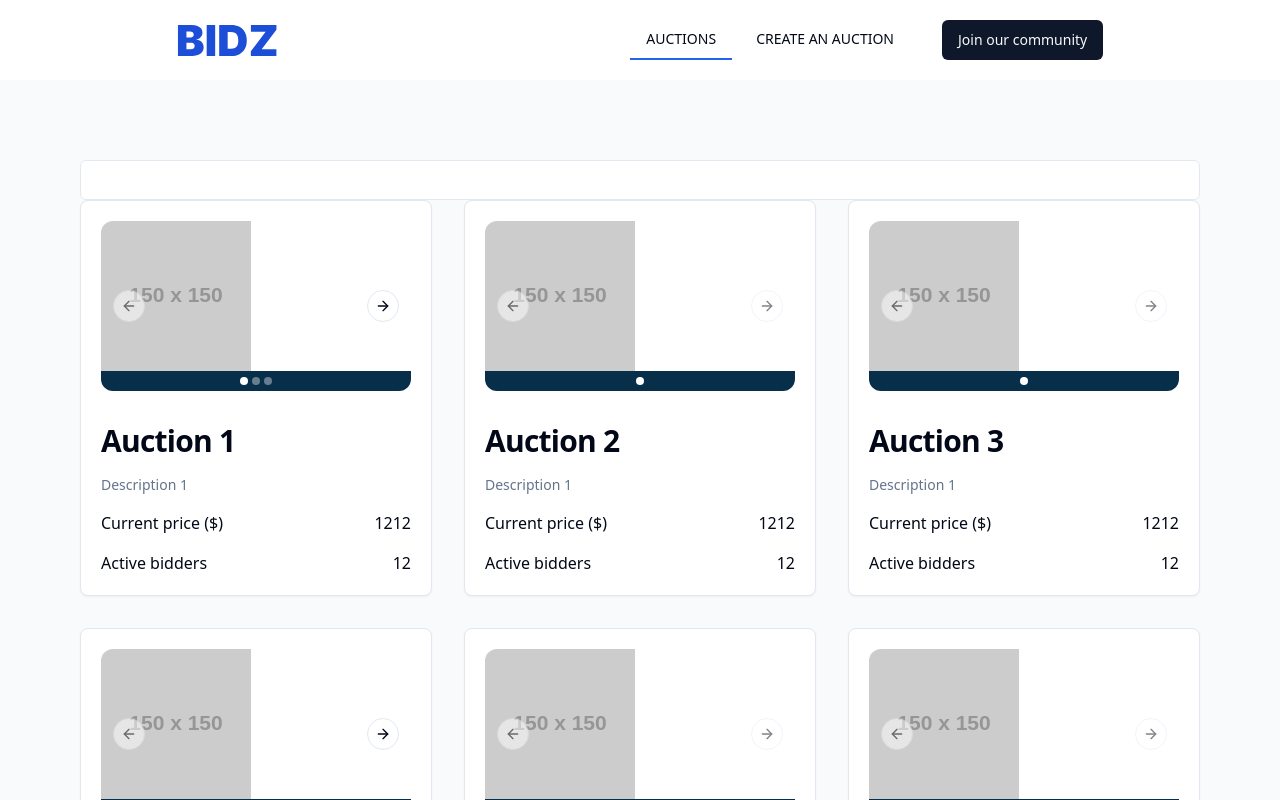
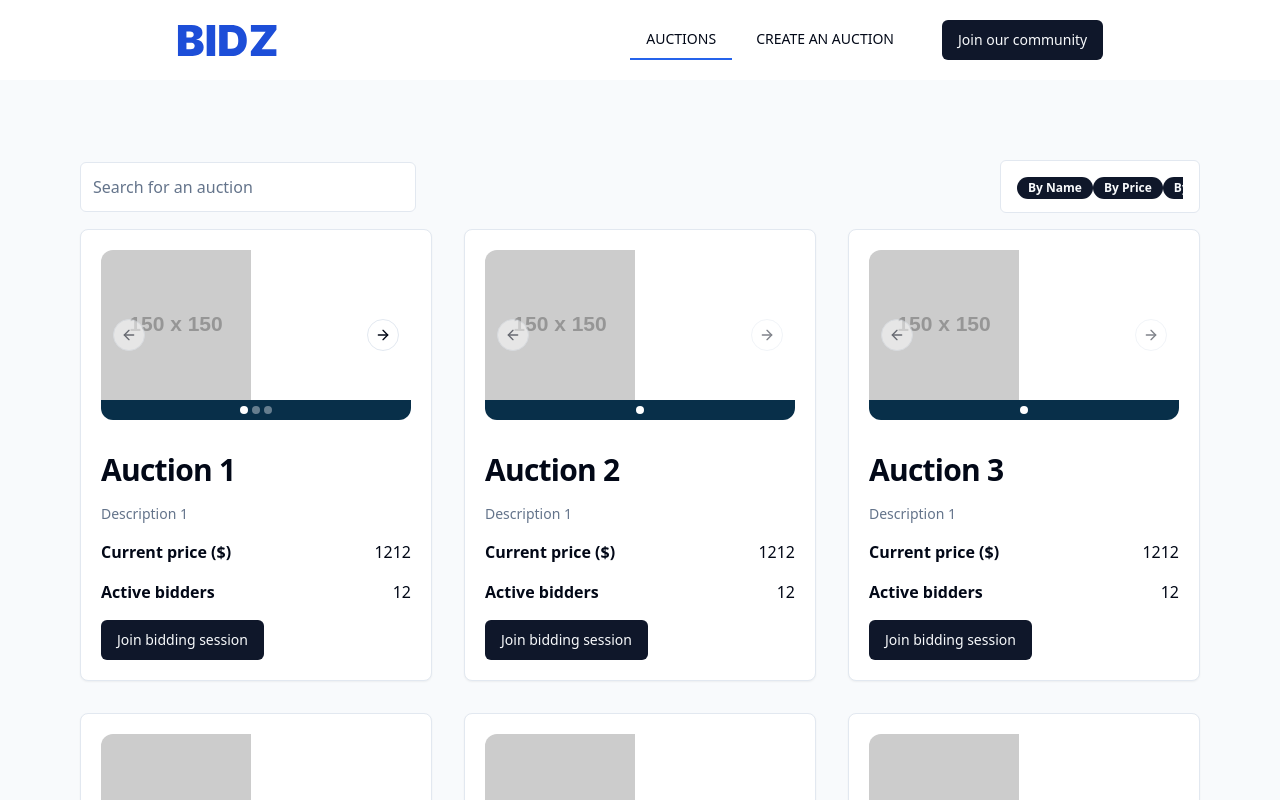
Before and after one commit to Mysterious-Researchers/bidz, a Next.js app in the folder apps/web/: page / in a window 1280 px wide. Shown: the top 800 px of the page. Built offline with nearby package versions, Linux system fonts and the light colour scheme.

Commit message:
feat: added all auctions page

```diff
--- a/apps/web/package.json
+++ b/apps/web/package.json
@@ -13,6 +13,7 @@
     "@hookform/resolvers": "^3.3.4",
     "@radix-ui/react-dialog": "^1.0.5",
     "@radix-ui/react-popover": "^1.0.7",
+    "@radix-ui/react-scroll-area": "^1.0.5",
     "@radix-ui/react-slot": "^1.0.2",
     "@t3-oss/env-nextjs": "^0.7.1",
     "axios": "^1.6.7",
--- a/apps/web/src/app/(application)/_components/auction-card.tsx
+++ b/apps/web/src/app/(application)/_components/auction-card.tsx
@@ -80,14 +80,18 @@ const AuctionCard = ({ auction }: ProjectCardProps) => {
         <CardTitle className="text-3xl">{auction.title}</CardTitle>
         <CardDescription>{auction.description}</CardDescription>
         <div className="flex justify-between">
-          <h3>Current price ($)</h3>
+          <h3 className="font-bold">Current price ($)</h3>
           <span>1212</span>
         </div>
 
         <div className="flex justify-between">
-          <h3>Active bidders</h3>
+          <h3 className="font-bold">Active bidders</h3>
           <span>12</span>
         </div>
+
+        <Link href={`auction/${auction.id}`}>
+          <Button>Join bidding session</Button>
+        </Link>
       </div>
     </Card>
   );
--- a/apps/web/src/app/(application)/_components/auction-search.tsx
+++ b/apps/web/src/app/(application)/_components/auction-search.tsx
@@ -3,6 +3,10 @@ import { Input } from "@/components/ui/input";
 import { useState } from "react";
 import { useDebouncedCallback } from "use-debounce";
 import { useSearchParams, usePathname, useRouter } from "next/navigation";
+import { AuctionCombobox } from "@/components/ui/comboboxes/select-auction";
+import { Button } from "@/components/ui/button";
+import { Icons } from "@/components/icons";
+
 interface SearchComponentProps {
   defaultSearchValue?: string;
 }
@@ -32,11 +36,14 @@ function SearchComponent({ defaultSearchValue }: SearchComponentProps) {
   }, 300);
 
   return (
-    <div className="flex justify-between">
+    <div className="mb-4 flex items-center justify-between">
       <Input
+        placeholder="Search for an auction"
+        className="h-[50px] w-full text-[16px] md:max-w-[50%] lg:max-w-[30%]"
         defaultValue={defaultSearchValue}
         onChange={(event) => handleInputChangeDebounced(event.target.value)}
       />
+      <AuctionCombobox />
     </div>
   );
 }
--- /dev/null
+++ b/apps/web/src/app/(application)/auction/[auctionId]/page.tsx
@@ -0,0 +1,7 @@
+export default function SingleAuctionPage() {
+  return (
+    <div>
+      <h1>SingleAuctionPage</h1>
+    </div>
+  );
+}
--- a/apps/web/src/components/icons/index.tsx
+++ b/apps/web/src/components/icons/index.tsx
@@ -1,10 +1,12 @@
 import { SocialMedia } from "@/components/icons/social-media";
 import { Menu } from "lucide-react";
-import { Upload, Camera, MinusCircle } from "lucide-react";
+import { Upload, Camera, MinusCircle, Search, ArrowUpDown } from "lucide-react";
 export const Icons = {
   SocialMedia,
   Menu,
   Upload,
   Camera,
   MinusCircle,
+  Search,
+  ArrowUpDown,
 };
--- /dev/null
+++ b/apps/web/src/components/ui/badge.tsx
@@ -0,0 +1,36 @@
+import * as React from "react"
+import { cva, type VariantProps } from "class-variance-authority"
+
+import { cn } from "@/lib/utils"
+
+const badgeVariants = cva(
+  "inline-flex items-center rounded-full border px-2.5 py-0.5 text-xs font-semibold transition-colors focus:outline-none focus:ring-2 focus:ring-ring focus:ring-offset-2",
+  {
+    variants: {
+      variant: {
+        default:
+          "border-transparent bg-primary text-primary-foreground hover:bg-primary/80",
+        secondary:
+          "border-transparent bg-secondary text-secondary-foreground hover:bg-secondary/80",
+        destructive:
+          "border-transparent bg-destructive text-destructive-foreground hover:bg-destructive/80",
+        outline: "text-foreground",
+      },
+    },
+    defaultVariants: {
+      variant: "default",
+    },
+  }
+)
+
+export interface BadgeProps
+  extends React.HTMLAttributes<HTMLDivElement>,
+    VariantProps<typeof badgeVariants> {}
+
+function Badge({ className, variant, ...props }: BadgeProps) {
+  return (
+    <div className={cn(badgeVariants({ variant }), className)} {...props} />
+  )
+}
+
+export { Badge, badgeVariants }
--- /dev/null
+++ b/apps/web/src/components/ui/comboboxes/select-auction.tsx
@@ -0,0 +1,133 @@
+"use client";
+import { Badge } from "@/components/ui/badge";
+import * as React from "react";
+import { Check, ChevronsUpDown } from "lucide-react";
+import { Icons } from "@/components/icons";
+import { cn } from "@/lib/utils";
+import { Button } from "@/components/ui/button";
+import { ScrollArea, ScrollBar } from "@/components/ui/scroll-area";
+import { Command, CommandGroup, CommandItem } from "@/components/ui/command";
+import {
+  Popover,
+  PopoverContent,
+  PopoverTrigger,
+} from "@/components/ui/popover";
+
+import { type TCategory } from "@/lib/api/auction";
+import { usePathname, useRouter, useSearchParams } from "next/navigation";
+
+type TComboboxOption = { label: string; value: TCategory };
+
+const auctionCategories: TComboboxOption[] = [
+  {
+    label: "By Name",
+    value: "name",
+  },
+
+  {
+    label: "By Price",
+    value: "price",
+  },
+
+  {
+    label: "By Popularity",
+    value: "popularity",
+  },
+];
+
+function AuctionCombobox() {
+  const [open, setOpen] = React.useState(false);
+  const [selectedCategories, setSelectedCategories] =
+    React.useState<TComboboxOption[]>(auctionCategories);
+
+  const router = useRouter();
+  const pathname = usePathname();
+  const searchParams = useSearchParams();
+  const updateSearchParams = (categories: TComboboxOption[]) => {
+    const current = new URLSearchParams(Array.from(searchParams.entries())); // -> has to use this form
+    let search = "";
+
+    if (categories.length === 0) {
+      current.delete("categories");
+    } else {
+      categories.forEach((category, index) => {
+        search += `categories=${category.value}${index !== categories.length - 1 ? "&" : ""}`;
+      });
+    }
+
+    const query = search ? `?${search}` : "";
+
+    router.push(`${pathname}${query}`);
+  };
+
+  return (
+    <Popover open={open} onOpenChange={setOpen}>
+      <PopoverTrigger asChild>
+        <Button
+          variant="outline"
+          role="combobox"
+          aria-expanded={open}
+          className="h-fit w-[200px] pb-0 pt-4"
+        >
+          <ScrollArea className="absolute flex h-[35px] gap-4">
+            {selectedCategories.map((category) => (
+              <Badge key={category.value}>{category.label}</Badge>
+            ))}
+            {selectedCategories.length === 0 && (
+              <p className="flex items-center gap-2 text-lg">
+                <Icons.ArrowUpDown />
+                Sort auctions
+              </p>
+            )}
+            <ScrollBar orientation="horizontal" />
+          </ScrollArea>
+        </Button>
+      </PopoverTrigger>
+      <PopoverContent className="w-[200px] p-0">
+        <Command>
+          <CommandGroup>
+            {auctionCategories.map((category) => (
+              <CommandItem
+                key={category.label}
+                value={category.value}
+                onSelect={(currentValue) => {
+                  setSelectedCategories((current) => {
+                    const isCategorySelected = current.some(({ value }) => {
+                      return value === category.value;
+                    });
+
+                    let newCategories = [];
+                    if (isCategorySelected) {
+                      newCategories = current.filter(
+                        ({ value }) => value !== category.value,
+                      );
+                    } else {
+                      newCategories = [...current, category];
+                    }
+                    updateSearchParams(newCategories);
+                    return newCategories;
+                  });
+                  setOpen(false);
+                }}
+              >
+                <Check
+                  className={cn(
+                    "mr-2 h-4 w-4",
+                    selectedCategories.some(
+                      ({ value }) => category.value === value,
+                    )
+                      ? "opacity-100"
+                      : "opacity-0",
+                  )}
+                />
+                {category.label}
+              </CommandItem>
+            ))}
+          </CommandGroup>
+        </Command>
+      </PopoverContent>
+    </Popover>
+  );
+}
+
+export { AuctionCombobox };
--- /dev/null
+++ b/apps/web/src/components/ui/scroll-area.tsx
@@ -0,0 +1,48 @@
+"use client"
+
+import * as React from "react"
+import * as ScrollAreaPrimitive from "@radix-ui/react-scroll-area"
+
+import { cn } from "@/lib/utils"
+
+const ScrollArea = React.forwardRef<
+  React.ElementRef<typeof ScrollAreaPrimitive.Root>,
+  React.ComponentPropsWithoutRef<typeof ScrollAreaPrimitive.Root>
+>(({ className, children, ...props }, ref) => (
+  <ScrollAreaPrimitive.Root
+    ref={ref}
+    className={cn("relative overflow-hidden", className)}
+    {...props}
+  >
+    <ScrollAreaPrimitive.Viewport className="h-full w-full rounded-[inherit]">
+      {children}
+    </ScrollAreaPrimitive.Viewport>
+    <ScrollBar />
+    <ScrollAreaPrimitive.Corner />
+  </ScrollAreaPrimitive.Root>
+))
+ScrollArea.displayName = ScrollAreaPrimitive.Root.displayName
+
+const ScrollBar = React.forwardRef<
+  React.ElementRef<typeof ScrollAreaPrimitive.ScrollAreaScrollbar>,
+  React.ComponentPropsWithoutRef<typeof ScrollAreaPrimitive.ScrollAreaScrollbar>
+>(({ className, orientation = "vertical", ...props }, ref) => (
+  <ScrollAreaPrimitive.ScrollAreaScrollbar
+    ref={ref}
+    orientation={orientation}
+    className={cn(
+      "flex touch-none select-none transition-colors",
+      orientation === "vertical" &&
+        "h-full w-2.5 border-l border-l-transparent p-[1px]",
+      orientation === "horizontal" &&
+        "h-2.5 flex-col border-t border-t-transparent p-[1px]",
+      className
+    )}
+    {...props}
+  >
+    <ScrollAreaPrimitive.ScrollAreaThumb className="relative flex-1 rounded-full bg-border" />
+  </ScrollAreaPrimitive.ScrollAreaScrollbar>
+))
+ScrollBar.displayName = ScrollAreaPrimitive.ScrollAreaScrollbar.displayName
+
+export { ScrollArea, ScrollBar }
--- a/apps/web/src/lib/api/auction.ts
+++ b/apps/web/src/lib/api/auction.ts
@@ -4,7 +4,9 @@ import { type TAuctionInput } from "@/lib/schemas";
 export type TAuctionsListItem = Omit<
   TAuctionInput,
   "price" | "endsAt" | "stepPrice"
->;
+> & {
+  id: number;
+};
 
 export const possibleCategories = ["price", "popularity", "name"] as const;
 
@@ -12,6 +14,7 @@ export type TCategory = (typeof possibleCategories)[number];
 
 const listItems: TAuctionsListItem[] = [
   {
+    id: 31,
     title: "Auction 1",
     description: "Description 1",
     photos: [
@@ -21,17 +24,20 @@ const listItems: TAuctionsListItem[] = [
     ],
   },
   {
+    id: 2,
     title: "Auction 2",
     description: "Description 1",
     photos: ["https://via.placeholder.com/150"],
   },
   {
+    id: 2,
     title: "Auction 3",
     description: "Description 1",
     photos: ["https://via.placeholder.com/150"],
   },
 
   {
+    id: 3,
     title: "Auction 1",
     description: "Description 1",
     photos: [
@@ -41,11 +47,13 @@ const listItems: TAuctionsListItem[] = [
     ],
   },
   {
+    id: 4,
     title: "Auction 2",
     description: "Description 1",
     photos: ["https://via.placeholder.com/150"],
   },
   {
+    id: 5,
     title: "Auction 3",
     description: "Description 1",
     photos: ["https://via.placeholder.com/150"],
```
Also changed, not shown: apps/web/src/components/ui/combobox.tsx (added).
